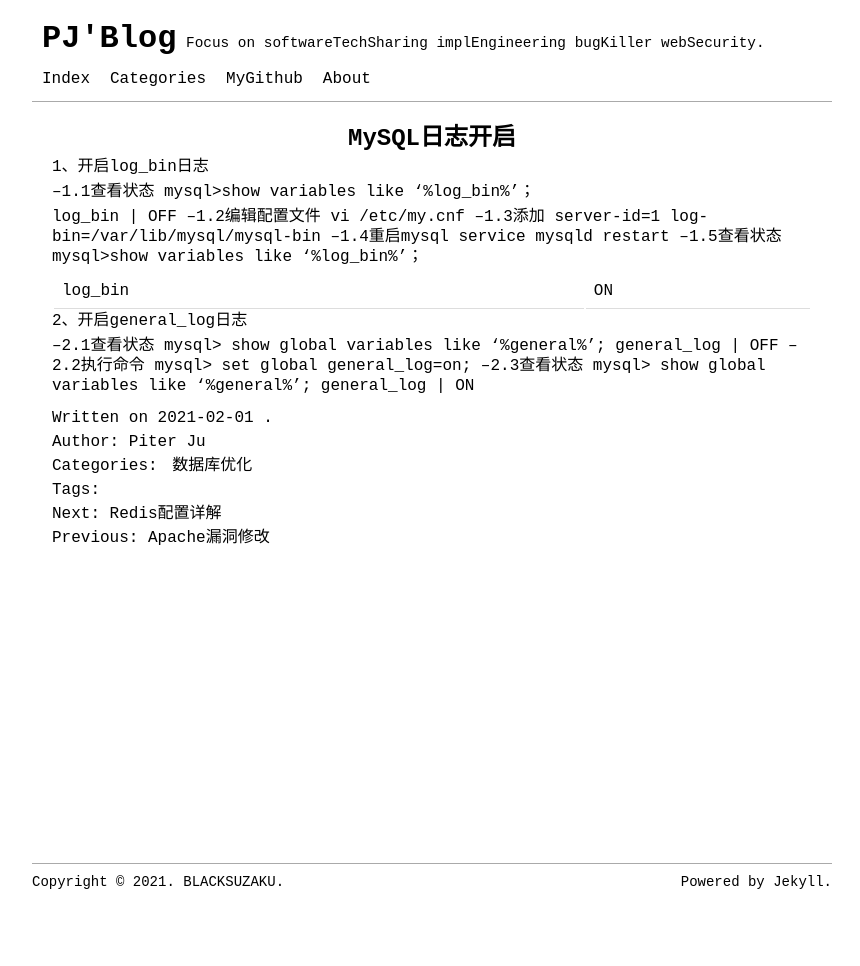
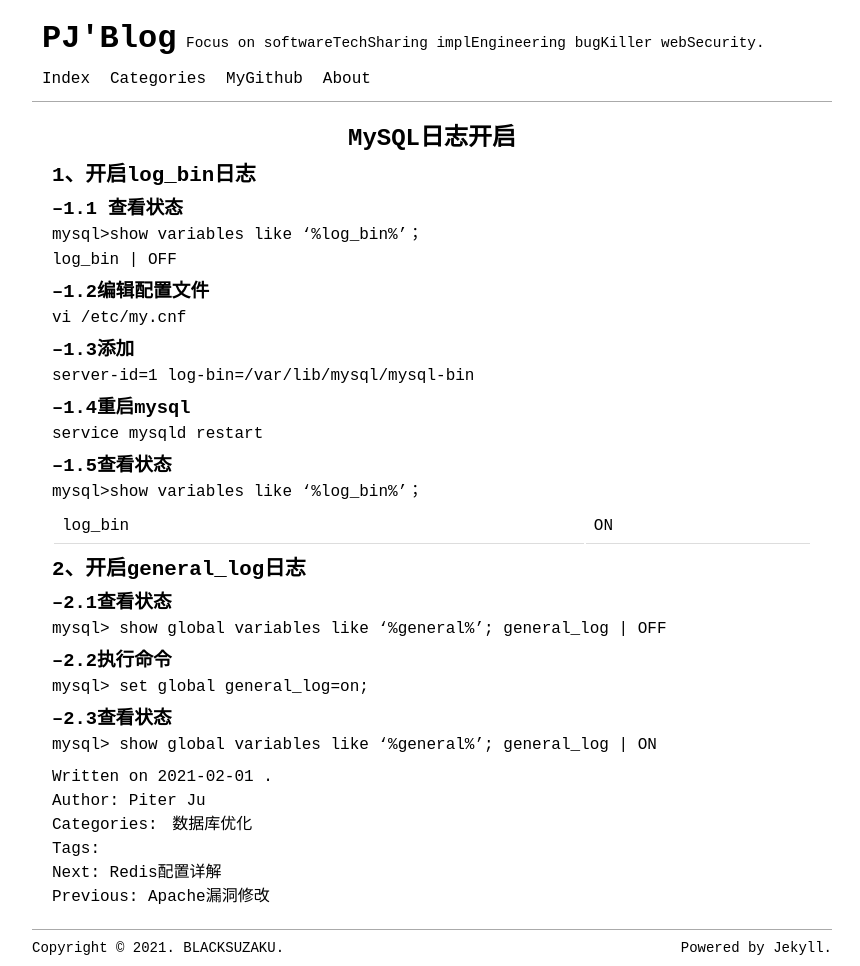
Before and after one commit to 2hux1nb0/2hux1nb0.github.io, a Jekyll site: the page built from _posts/2021-02-01-MySQL日志开启.md, in a window 1280 px wide. Shown: the whole page, without its empty margins (208-1068 px from the left). Built offline with Jekyll 4.4.1, drawn with Linux system fonts in a browser that asks for light colours; before the commit the page ends 900 px from its top, so only the background shows below that.

```diff
--- a/_posts/2021-02-01-MySQL日志开启.md
+++ b/_posts/2021-02-01-MySQL日志开启.md
@@ -4,32 +4,32 @@ title:  "MySQL日志开启"
 categories: [数据库优化]
 ---
 
-1、开启log_bin日志
+## 1、开启log_bin日志
 
---1.1查看状态
+### --1.1 查看状态
 mysql>show variables like '%log_bin%'；
 
-log_bin                         | OFF
---1.2编辑配置文件
+log_bin      | OFF
+### --1.2编辑配置文件
 vi /etc/my.cnf
---1.3添加
+### --1.3添加
 server-id=1
 log-bin=/var/lib/mysql/mysql-bin
---1.4重启mysql
+### --1.4重启mysql
 service mysqld restart
---1.5查看状态
+### --1.5查看状态
 mysql>show variables like '%log_bin%'；
 
-log_bin                         | ON
+log_bin      | ON
 
 
-2、开启general_log日志
+## 2、开启general_log日志
 
---2.1查看状态
+### --2.1查看状态
 mysql> show global variables like '%general%';
 general_log      | OFF
---2.2执行命令
+### --2.2执行命令
 mysql> set global general_log=on;
---2.3查看状态
+### --2.3查看状态
 mysql> show global variables like '%general%';
 general_log      | ON
```
